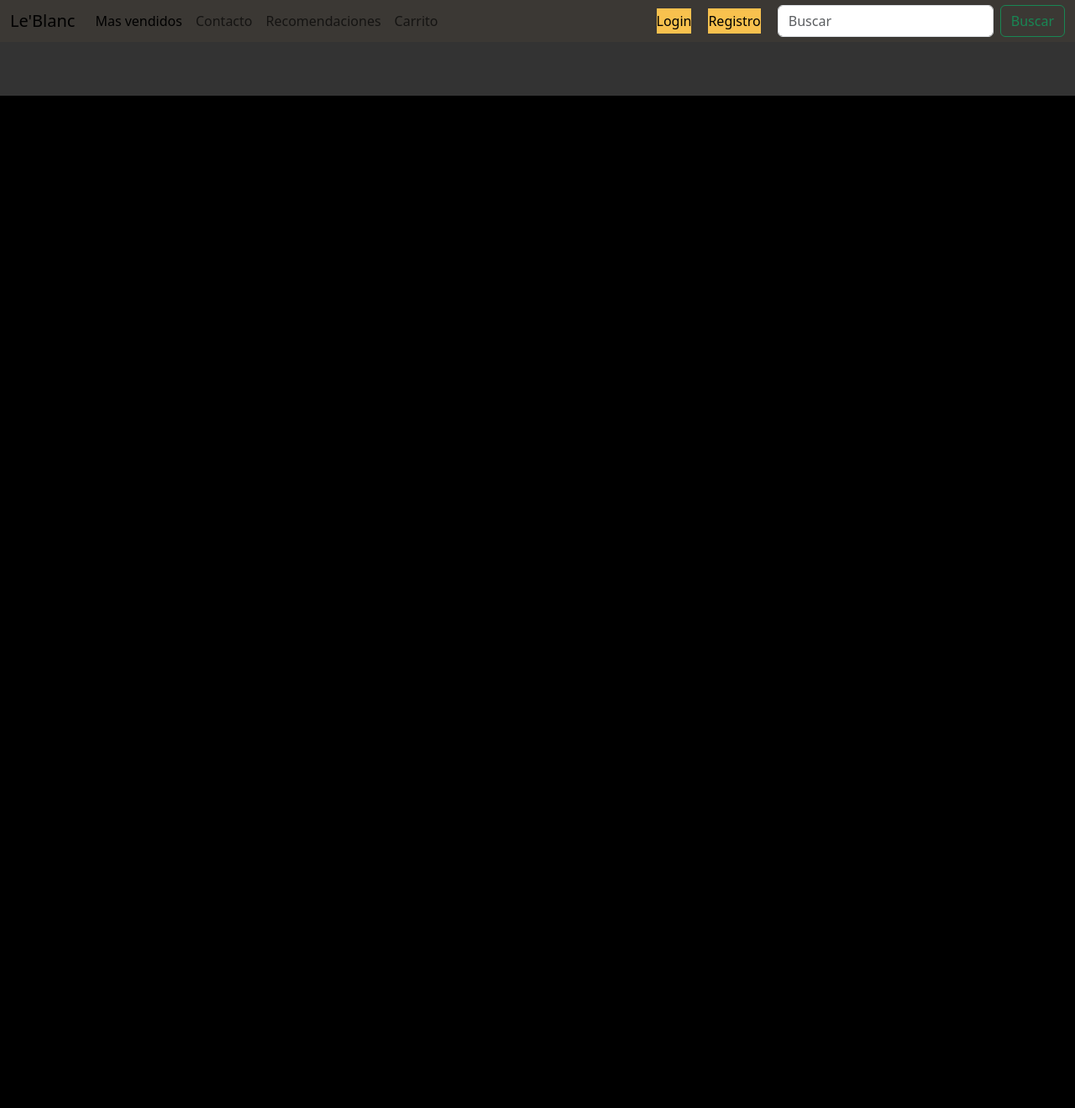
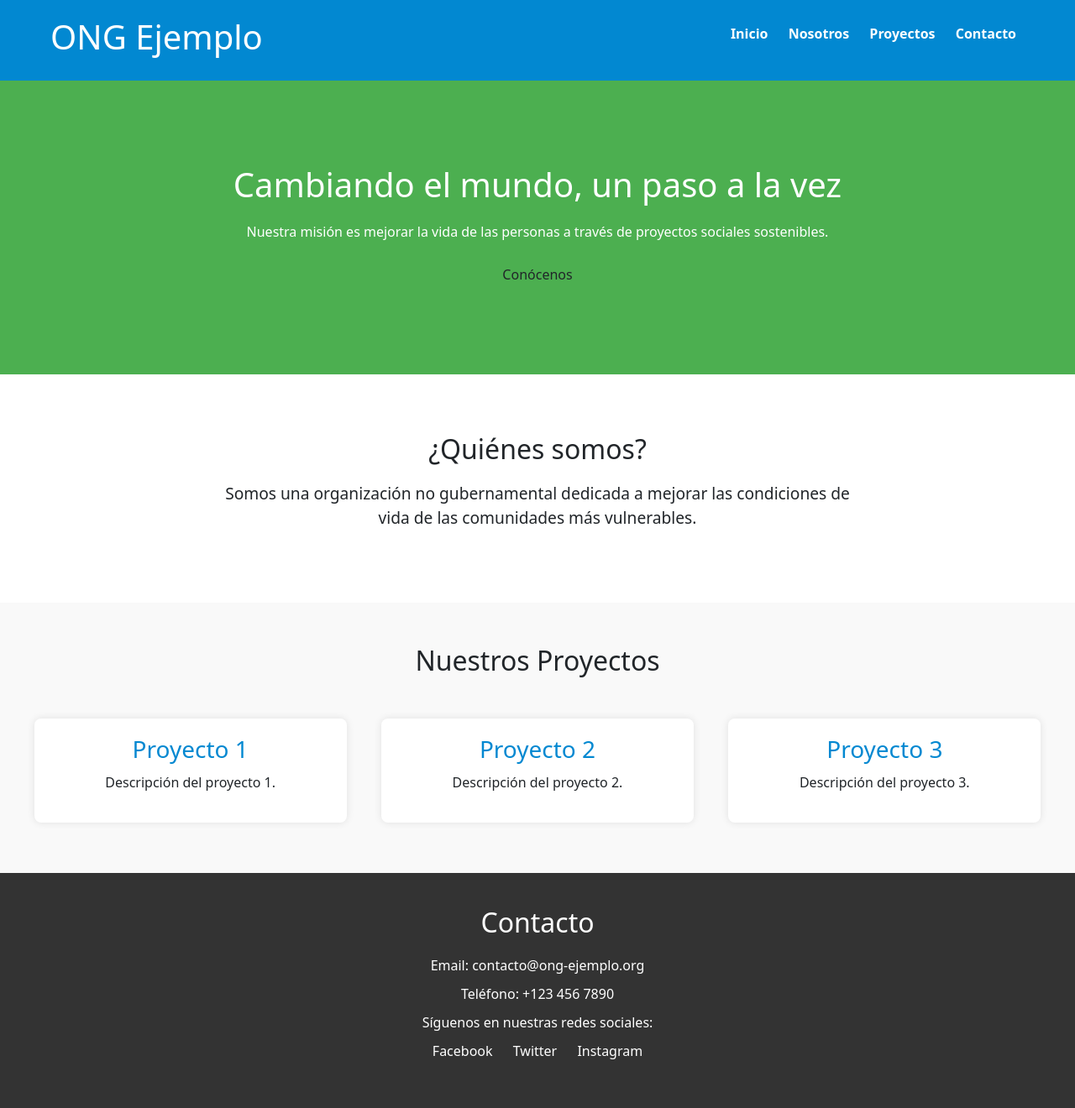
Before and after one commit to Tukipibe/ET-WEB-2024, a Django app: page / in a window 1280 px wide. Shown: the whole page at 84% size. Before the commit the page ends 114 px from the top, so only its background shows below. Run offline with Django 5.2, Linux system fonts and the light colour scheme.

Commit message:
plantilla
a

```diff
--- a/core/static/estilo.css
+++ b/core/static/estilo.css
@@ -1,287 +1,160 @@
-#navegador {
-  position: fixed;
-  top: 0;
-  left: 0;
-  width: 100%;
-  z-index: 100;
+
+
+
+body {
+  font-family: 'Arial', sans-serif;
+  line-height: 1.6;
+  color: #333;
 }
 
-.navbar {
-  background-color: #3b3834 !important;
-  height: 50px;
-  flex-direction: row;
-  display: flex;
-  align-items: center;
-  column-gap: 10px;
-  color: #fff !important;
+/* Estilos del header */
+header {
+  background-color: #0288d1;
+  padding: 20px 0;
 }
 
-body {
-  background-color: black !important;
+nav {
+  display: flex;
+  justify-content: space-between;
+  align-items: center;
+  max-width: 1200px;
+  margin: 0 auto;
+  padding: 0 20px;
 }
 
-.Nov {
-  margin-top: 7vh;
-  margin-bottom: 0;
-  background: black;
-  color: white;
-  font-family: 'Press Start 2P', cursive;
-  animation-name: neonEffect;
-  animation-duration: 2s;
-  animation-iteration-count: infinite;
-  text-shadow: 2px 2px 0px #ff0000;
-}
-
-#Nov {
-  display: flex !important;
-  align-items: center !important;
-  justify-content: center;
-}
-
-#SL {
-  height: 65vh;
-}
-
-.SL {
-  height: 100%;
-  width: 25%;
-  border-style: solid;
-  border: 1px solid;
-  border-color: white;
-}
-
-#BL {
-  height: 65vh;
-}
-
-.BL {
-  height: 100%;
-  width: 25%;
-  border-style: solid;
-  border: 1px solid;
-  border-color: white;
-  margin-bottom: 5vh !important;
-}
-
-#AN {
-  height: 65vh;
-}
-
-.AN {
-  height: 100%;
-  width: 25%;
-  border-style: solid;
-  border: 1px solid;
-  border-color: white;
-  margin-bottom: 5vh !important;
-}
-
-@keyframes neonEffect {
-  0%, 35%, 45%, 65%, 100% {
-    text-shadow: white 0 0 1rem, yellow 0 0 2rem, yellow 0 0 3rem;
-  }
-  40%, 60% {
-    text-shadow: none;
-  }
-}
-
-.sinop {
-  margin-top: 5vh;
-  min-width: 200px;
-}
-
-.texto-banner {
-  min-width: 10vh !important;
-  flex-direction: column;
-}
-
-#text {
-  color: white;
-  font-family: 'Press Start 2P', cursive;
-  animation-name: neonEffect;
-  animation-duration: 2s;
-  animation-iteration-count: infinite;
-  text-shadow: 2px 2px 0px #ff198f;
-}
-
-.footer {
-  background-color: #333;
-  color: #fff;
-  padding: 2rem 0;
-}
-
-.footer h5 {
+.logo h1 {
   color: #fff;
 }
 
-.footer ul {
+.nav-links {
+  list-style: none;
+}
+
+.nav-links li {
+  display: inline;
+  margin: 0 10px;
+}
+
+.nav-links a {
+  color: #fff;
+  text-decoration: none;
+  font-weight: bold;
+}
+
+.nav-links a:hover {
+  text-decoration: underline;
+}
+
+/* Estilos de la sección hero */
+.hero {
+  background-color: #4caf50;
+  color: white;
+  padding: 100px 0;
+  text-align: center;
+}
+
+.hero-content h2 {
+  font-size: 2.5rem;
+}
+
+.hero-content p {
+  margin: 20px 0;
+}
+
+.btn {
+  background-color: #fff;
+  color: #4caf50;
+  padding: 10px 20px;
+  text-decoration: none;
+  font-weight: bold;
+  border-radius: 5px;
+}
+
+.btn:hover {
+  background-color: #0288d1;
+  color: #fff;
+}
+
+/* Estilos de la sección about */
+.about {
+  max-width: 800px;
+  margin: 50px auto;
+  text-align: center;
+  padding: 20px;
+}
+
+.about h2 {
+  margin-bottom: 20px;
+  font-size: 2rem;
+}
+
+.about p {
+  font-size: 1.2rem;
+}
+
+/* Estilos de la sección projects */
+.projects {
+  background-color: #f9f9f9;
+  padding: 50px 20px;
+}
+
+.projects h2 {
+  text-align: center;
+  margin-bottom: 40px;
+}
+
+.project-list {
+  display: flex;
+  justify-content: space-around;
+  flex-wrap: wrap;
+}
+
+.project-item {
+  background-color: #fff;
+  padding: 20px;
+  margin: 10px;
+  width: 30%;
+  border-radius: 8px;
+  box-shadow: 0 0 10px rgba(0, 0, 0, 0.1);
+  text-align: center;
+}
+
+.project-item h3 {
+  margin-bottom: 10px;
+  color: #0288d1;
+}
+
+/* Estilos del footer */
+footer {
+  background-color: #333;
+  color: #fff;
+  padding: 40px 0;
+  text-align: center;
+}
+
+footer h2 {
+  margin-bottom: 20px;
+}
+
+footer p {
+  margin: 10px 0;
+}
+
+.social-links {
   list-style: none;
   padding: 0;
 }
 
-.footer ul li {
-  margin-bottom: 1rem;
+.social-links li {
+  display: inline;
+  margin: 0 10px;
 }
 
-.footer ul li a {
+.social-links a {
   color: #fff;
   text-decoration: none;
 }
 
-.social-icons li {
-  display: inline-block;
-  margin-right: 1rem;
+.social-links a:hover {
+  text-decoration: underline;
 }
-
-.social-icons li:last-child {
-  margin-right: 0;
-}
-
-/*LOGIN*/
-#form-login{
-  display: flex;
-  flex-direction: column;
-  align-items: center;
-  width: 100%;
-  row-gap: 2vh;
-  margin: 6vh 0px;
-}
-#form-login>div{
-  width: 60%;
-  display: flex;
-}
-
-div>label,div>input{
-  width: 50% !important;
-  display: block;
-}
-#contenido{
-  color: #fff;
-}
-
-div>input{
-  height: 2rem;
-  border: 1px #000000 solid;
-  border-radius: 5px;
-  outline: none;
-  padding: 0px 10px;
-}
-#form-login>button{
-  width: 60%;
-  color: #000000;
-  background-color: #F8C14E;
-}
-.errorlist{
-  color: chocolate;
-  margin: 0;
-}
-.btn-logout{
-  color: #000000 !important;
-  display: flex !important;
-  transition-duration: .2s;
-  text-decoration: none;
-  padding: 0px;
-  background-color: transparent;
-  border-bottom: 3px transparent solid;
-  right: 10vh !important;
-}
-#btn-logout{
-  display: flex !important;
-  left: 10vh !important;
-}
-
-#catalogo{
-  display: flex;
-  flex-direction: column;
-  width: 90%;
-  margin: 6vh 5%;
-  align-items: center;
-  justify-content: center;
-}
-
-table{
-  border: 1px white solid;
-  border-collapse: collapse;
-  width: 100%;
-}
-
-td, th{
-  border: 1px white solid;
-}
-
-td{
-  color: white;
-  text-align: center;
-}
-
-th{
-  background-color: #F8C14E;
-  color: #262626;
-
-}
-
-thead{
-  text-align: center;
-}
-
-td>img{
-  height: 50vh;
-  margin-bottom: 10px;
-}
-
-.car{
-  height: 5vh;
-  width: 5vh;
-}
-
-.comprar{
-  width: 95%;
-  display: flex;
-  justify-content: flex-end;
-}
-.comprar> a{
-  line-height: 50px;
-  background-color: #F8C14E;
-  color: #000000;
-  width: 200px;
-  text-decoration: none;
-  text-align: center;
-}
-
-.comprar> a:hover{
-  background-color: #ff198f;
-}
-
-.login{
-  display: flex;
-  justify-content: center;
-  margin-right: 10px;
-}
-.login> a{
-  line-height: 30px;
-  background-color: #F8C14E;
-  color: #000000;
-  text-decoration: none;
-  text-align: center;
-}
-
-.login> a:hover{
-  background-color: #ff198f;
-}
-
-.registro{
-  display: flex;
-  justify-content: center;
-  margin-right: 10px;
-}
-.registro> a{
-  line-height: 30px;
-  background-color: #F8C14E;
-  color: #000000;
-  text-decoration: none;
-  text-align: center;
-}
-
-.registro> a:hover{
-  background-color: #ff198f;
-}
--- a/core/templates/index.html
+++ b/core/templates/index.html
@@ -9,68 +9,61 @@
     <link href="https://cdn.jsdelivr.net/npm/bootstrap@5.3.3/dist/css/bootstrap.min.css" rel="stylesheet" integrity="sha384-QWTKZyjpPEjISv5WaRU9OFeRpok6YctnYmDr5pNlyT2bRjXh0JMhjY6hW+ALEwIH" crossorigin="anonymous">
 </head>
 <body>
-    <div id="navegador">
-        <nav class="navbar navbar-expand-lg">
-            <div class="container-fluid">
-              <a class="navbar-brand" href="{% url 'home' %}">Le'Blanc</a>
-              <button class="navbar-toggler" type="button" data-bs-toggle="collapse" data-bs-target="#navbarSupportedContent" aria-controls="navbarSupportedContent" aria-expanded="false" aria-label="Toggle navigation">
-                <span class="navbar-toggler-icon"></span>
-              </button>
-              <div class="collapse navbar-collapse" id="navbarSupportedContent">
-                <ul class="navbar-nav me-auto mb-2 mb-lg-0">
-                  <li class="nav-item">
-                    <a class="nav-link active" aria-current="page" href="{% url 'venta' %}">Mas vendidos</a>
-                  </li>
-                  <li class="nav-item">
-                    <a class="nav-link" href="{% url 'formu' %}">Contacto</a>
-                  </li>
-                  <li class="nav-item">
-                    <a class="nav-link" href="{% url 'recom' %}">Recomendaciones</a>
-                  </li>
-                  <li class="nav-item">
-                    <a class="nav-link" href="{% url 'carrito' %}">Carrito</a>
-                  </li>
-                </ul>
-                    {% if user.is_authenticated %}
-                    <div class="usuario">{{ user.username }}</div>
-                    <form action="{% url 'logout' %}" method="post">
-                    {% csrf_token %}
-                    <button type="submit" id="btn-logout">Salir</button>
-                    </form>
-                {% else %}
-                    <div class="login">
-                    <a href="{% url 'login' %}" class="login">Login</a>
-                    </div>
-                    <div class="registro">
-                    <a href="{% url 'registro' %}" class="registro">Registro</a>
-                    </div>
+  <header>
+    <nav>
+        <div class="logo">
+            <h1>ONG Ejemplo</h1>
+        </div>
+        <ul class="nav-links">
+            <li><a href="#inicio">Inicio</a></li>
+            <li><a href="#nosotros">Nosotros</a></li>
+            <li><a href="#proyectos">Proyectos</a></li>
+            <li><a href="#contacto">Contacto</a></li>
+        </ul>
+    </nav>
+</header>
 
-                {% endif %}
-                <form class="d-flex" role="search">
-                  <input class="form-control me-2" list="datalistOptions" type="search" placeholder="Buscar" aria-label="Search">
-                  <datalist id="datalistOptions">
-                    <option value="Arse Lupin">
-                    <option value="Sherlock Holmes">
-                    <option value="Animales Fantasticos">
-                    <option value="La Divina Comedia">
-                    <option value="Solo Leveling">
-                  </datalist>
-                  <button class="btn btn-outline-success" type="submit">Buscar</button>
-                </form>
-              </div>
-            </div>
-          </nav>
+<section id="inicio" class="hero">
+    <div class="hero-content">
+        <h2>Cambiando el mundo, un paso a la vez</h2>
+        <p>Nuestra misión es mejorar la vida de las personas a través de proyectos sociales sostenibles.</p>
+        <a href="#nosotros" class="btn">Conócenos</a>
+    </div>
+</section>
 
-        <section id="contenido">
-          {% block 'contenido' %}
+<section id="nosotros" class="about">
+    <h2>¿Quiénes somos?</h2>
+    <p>Somos una organización no gubernamental dedicada a mejorar las condiciones de vida de las comunidades más vulnerables.</p>
+</section>
 
-          {% endblock %}
-      </section>
+<section id="proyectos" class="projects">
+    <h2>Nuestros Proyectos</h2>
+    <div class="project-list">
+        <div class="project-item">
+            <h3>Proyecto 1</h3>
+            <p>Descripción del proyecto 1.</p>
+        </div>
+        <div class="project-item">
+            <h3>Proyecto 2</h3>
+            <p>Descripción del proyecto 2.</p>
+        </div>
+        <div class="project-item">
+            <h3>Proyecto 3</h3>
+            <p>Descripción del proyecto 3.</p>
+        </div>
+    </div>
+</section>
 
-
-</body>
-<footer class="footer">
-
+<footer id="contacto">
+    <h2>Contacto</h2>
+    <p>Email: contacto@ong-ejemplo.org</p>
+    <p>Teléfono: +123 456 7890</p>
+    <p>Síguenos en nuestras redes sociales:</p>
+    <ul class="social-links">
+        <li><a href="#">Facebook</a></li>
+        <li><a href="#">Twitter</a></li>
+        <li><a href="#">Instagram</a></li>
+    </ul>
 </footer>
 
 </html>
```
